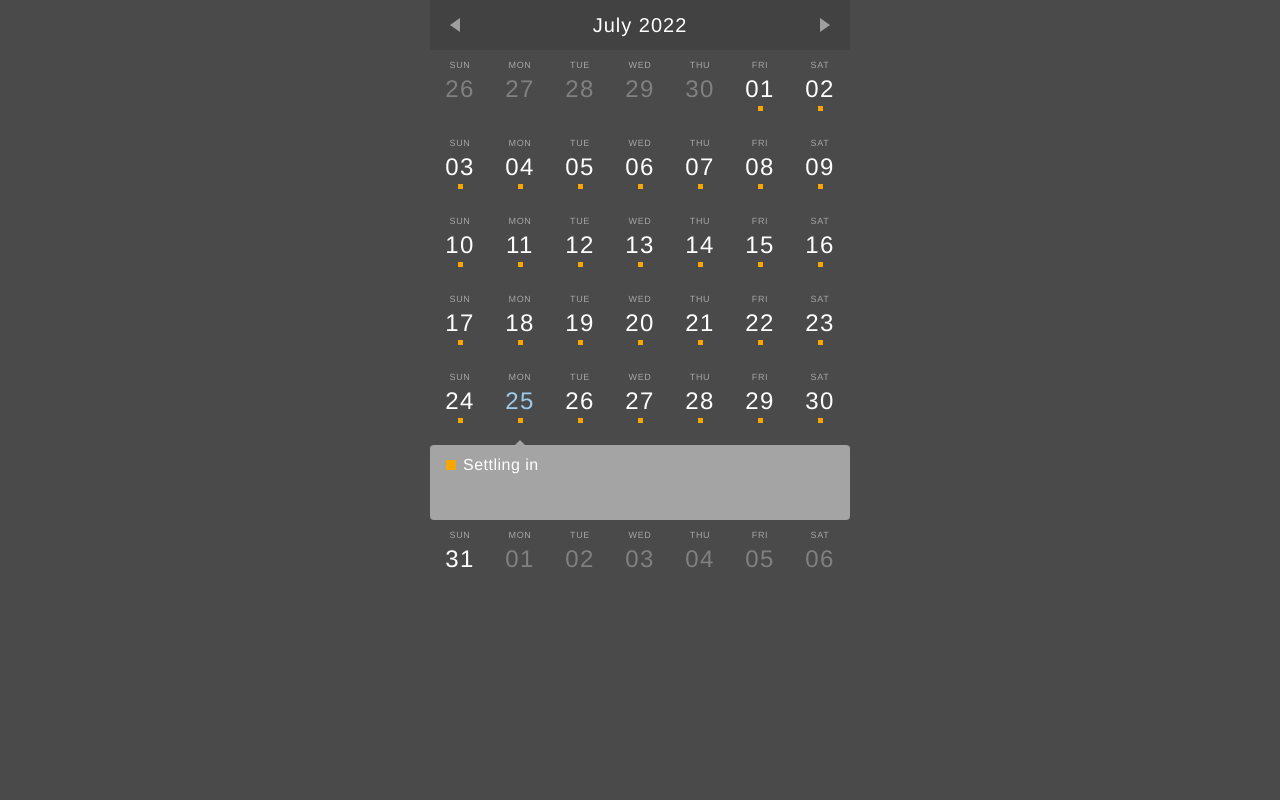
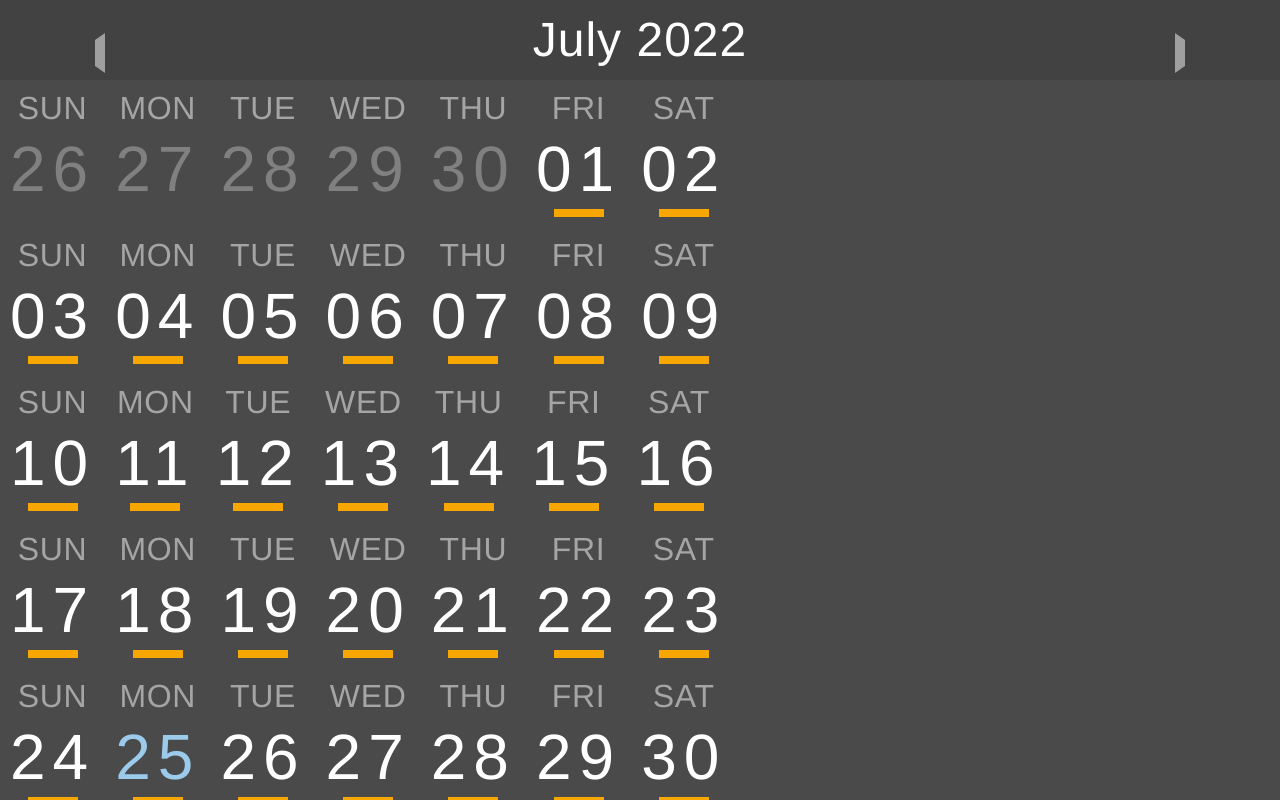
Before and after one commit to NickBorgers/VisitCalendar, a plain HTML site: page calendar.html in a window 1280 px wide. Drawn offline with nearby package versions, Linux system fonts and the light colour scheme.

Commit message:
working on visibility of month change buttons

```diff
--- a/calendar.html
+++ b/calendar.html
@@ -25,15 +25,15 @@
       -webkit-transform: translate3d(0, 0, 0);
       -moz-transform: translate3d(0, 0, 0);
       transform: translate3d(0, 0, 0);
-      width: 420px;
+      width: 100hw;
       margin: 0 auto;
-      height: 570px;
+      height: 100vh;
       overflow: hidden;
     }
 
     .header {
-      height: 50px;
-      width: 420px;
+      height: 10vh;
+      width: 100hw;
       background: rgba(66, 66, 66, 1);
       text-align: center;
       position:relative;
@@ -43,16 +43,16 @@
     .header h1 {
       margin: 0;
       padding: 0;
-      font-size: 20px;
-      line-height: 50px;
+      font-size: 3rem;
+      line-height: 10vh;
       font-weight: 100;
       letter-spacing: 1px;
     }
 
     .left, .right {
       position: absolute;
-      width: 0px;
-      height: 0px;
+      width: 100px;
+      height: 5vh;
       border-style: solid;
       top: 50%;
       margin-top: -7.5px;
@@ -62,13 +62,13 @@
     .left {
       border-width: 7.5px 10px 7.5px 0;
       border-color: transparent rgba(160, 159, 160, 1) transparent transparent;
-      left: 20px;
+      left: 5px;
     }
 
     .right {
       border-width: 7.5px 0 7.5px 10px;
       border-color: transparent transparent transparent rgba(160, 159, 160, 1);
-      right: 20px;
+      right: 5px;
     }
 
     .month {
@@ -115,7 +115,6 @@
 
     .day {
       display: inline-block;
-      width: 60px;
       padding: 10px;
       text-align: center;
       vertical-align: top;
@@ -134,7 +133,7 @@
     }
 
     .day-name {
-      font-size: 9px;
+      font-size: 2rem;
       text-transform: uppercase;
       margin-bottom: 5px;
       color: rgba(255, 255, 255, .5);
@@ -142,8 +141,8 @@
     }
 
     .day-number {
-      font-size: 24px;
-      letter-spacing: 1.5px;
+      font-size: 4rem;
+      letter-spacing: 7px;
     }
 
 
@@ -151,7 +150,7 @@
       list-style: none;
       margin-top: 3px;
       text-align: center;
-      height: 12px;
+      height: 1vh;
       line-height: 6px;
       overflow: hidden;
     }
@@ -161,8 +160,8 @@
       display: inline-block;
       padding: 0;
       margin: 0;
-      width: 5px;
-      height: 5px;
+      width: 50px;
+      height: 2vh;
       line-height: 5px;
       margin: 0 1px;
     }
@@ -174,8 +173,8 @@
 
     .details {
       position: relative;
-      width: 420px;
-      height: 75px;
+      width: 100hw;
+      height: 5vh;
       background: rgba(164, 164, 164, 1);
       margin-top: 5px;
       border-radius: 4px;
@@ -238,8 +237,8 @@
     }
 
     .event {
-      font-size: 16px;
-      line-height: 22px;
+      font-size: 4rem;
+      line-height: 75px;
       letter-spacing: .5px;
       padding: 2px 16px;
       vertical-align: top;
@@ -275,7 +274,7 @@
     .entry {
       position: relative;
       padding: 0 0 0 25px;
-      font-size: 13px;
+      font-size: 2rem;
       display: inline-block;
       line-height: 30px;
       background: transparent;
@@ -418,8 +417,6 @@
 
         //Draw Month
         this.drawMonth();
-
-        this.drawLegend();
       }
 
       Calendar.prototype.drawHeader = function() {
@@ -638,7 +635,7 @@
 
         if(!events.length) {
           var div = createElement('div', 'event empty');
-          var span = createElement('span', '', 'No Events');
+          var span = createElement('span', '', 'Available');
 
           div.appendChild(span);
           wrapper.appendChild(div);
@@ -743,7 +740,7 @@
 
     var readable_data = [
       { eventName: 'Settling in', calendar: 'Life', color: 'orange', start_date: moment("2022-06-14"), end_date: moment("2022-08-11")},
-      { eventName: 'Visitors', calendar: 'Fun', color: 'blue', start_date: moment("2022-10-06"), end_date: moment("2022-10-11")},
+      { eventName: 'Visitors', calendar: 'Fun', color: 'blue', start_date: moment("2022-10-06"), end_date: moment("2022-10-12")},
     ]
 
     !function() {
```
